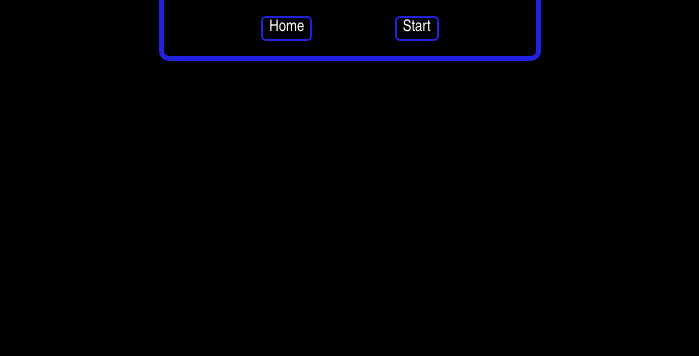
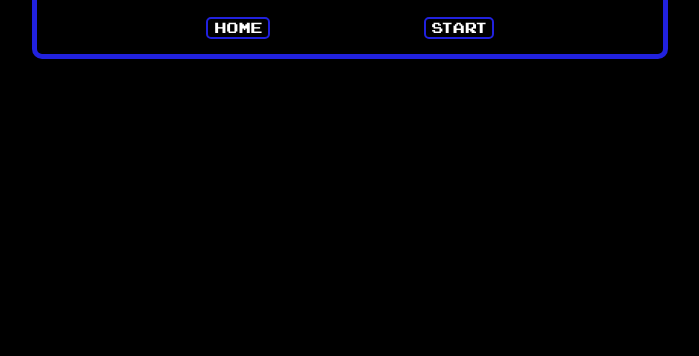
Before and after one commit to lewy192/Quiz, a plain HTML site: page index.html in a window 1280 px wide. Shown: the part 444-800 px from the top of the page, without its empty margins (290-989 px from the left). Drawn offline with Linux system fonts and the light colour scheme; files whose address does not match are found by name.

Commit message:
more testing of stylesheet not loading

```diff
--- a/assets/css/style.css
+++ b/assets/css/style.css
@@ -6,10 +6,10 @@
     /* add font family of joystix */
 }
 
-/* @font-face {
+@font-face {
     font-family: "Joystix";
     src: url(./assets/fonts/Joystix.TTF);
-} */
+}
 :root {
     --yellow: #ffff00;
     --neonBlue: #1919a6;
--- a/index.html
+++ b/index.html
@@ -4,8 +4,8 @@
     <meta charset="UTF-8">
     <meta http-equiv="X-UA-Compatible" content="IE=edge">
     <meta name="viewport" content="width=device-width, initial-scale=1.0">
-    <link rel="stylesheet" href="/assets/css/reset.css">
-    <link rel = "stylesheet" href = "/assets/css/style.css">
+    <link rel="stylesheet" href="assets/css/reset.css">
+    <link rel = "stylesheet" href = "assets/css/style.css">
     <title>Programming Quiz</title>
 </head>
 <body>
```
